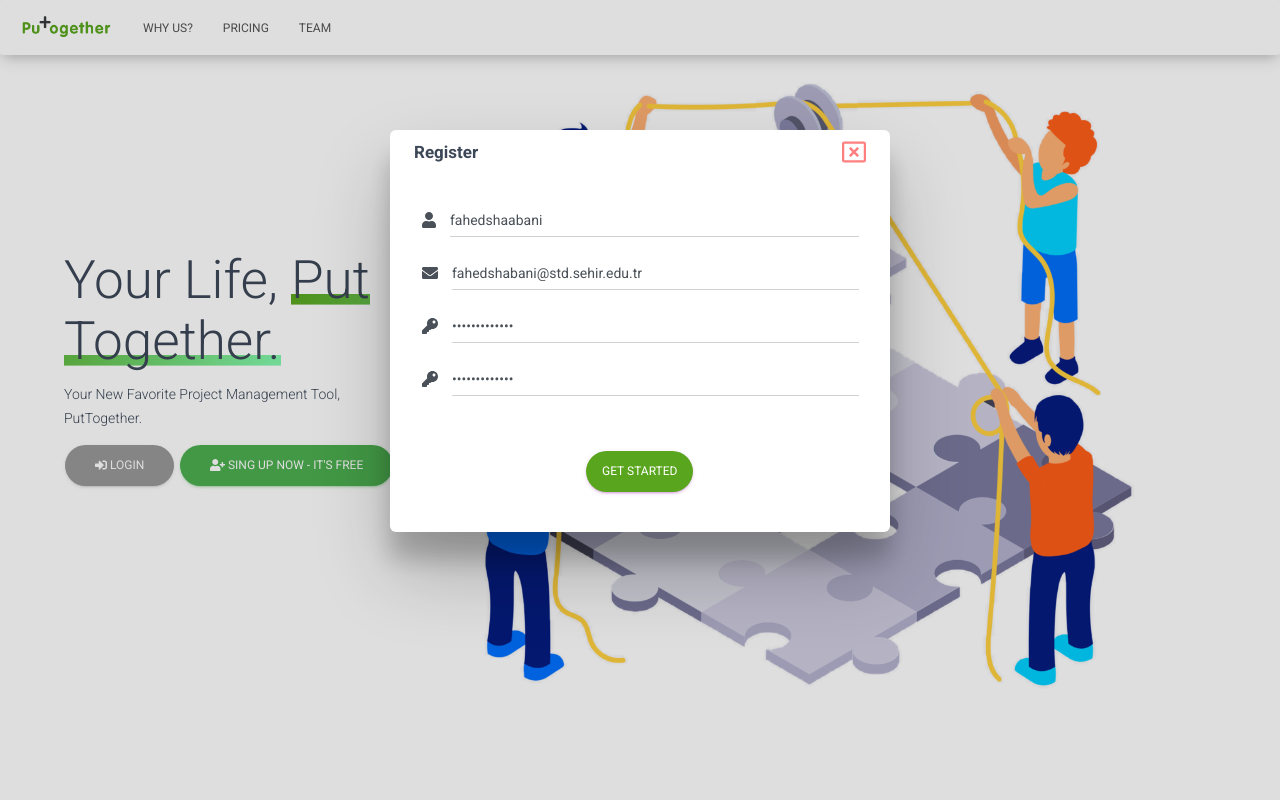
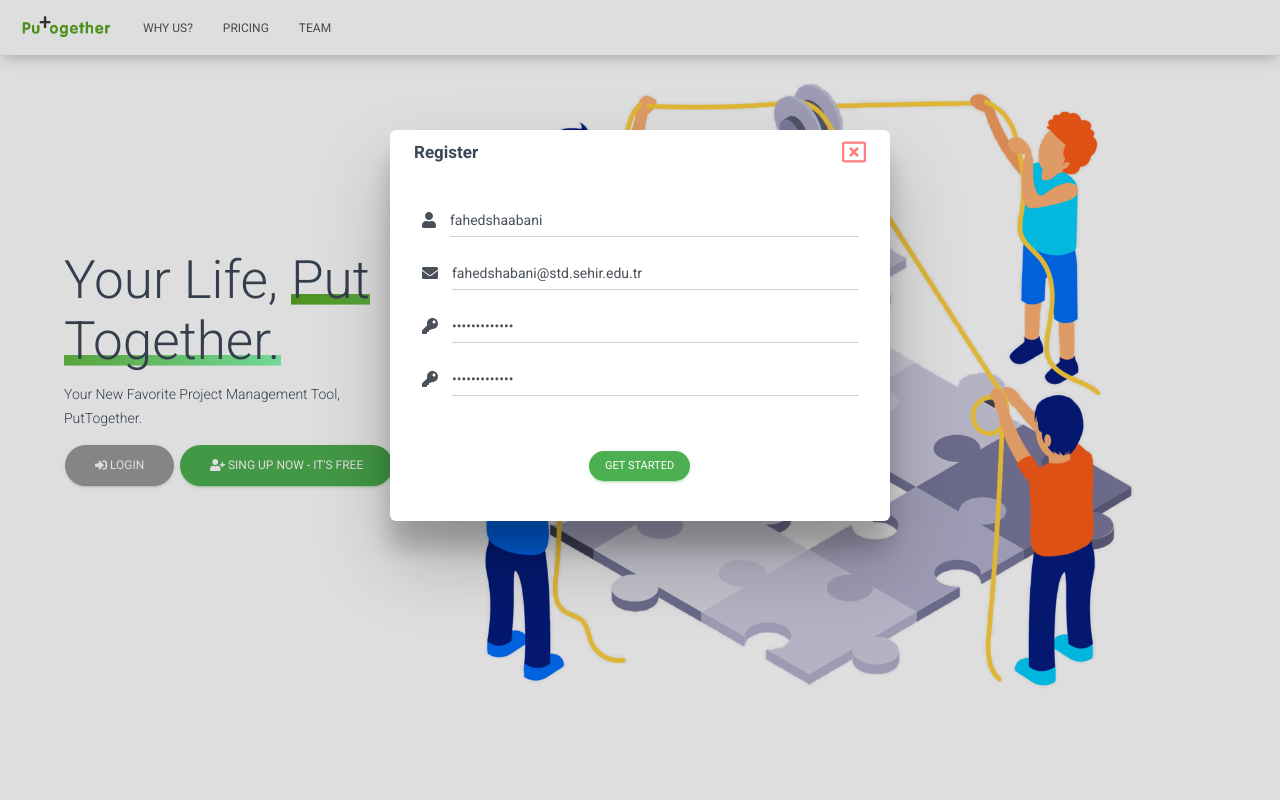
Before and after one commit to FahedSabellioglu/ZenVector, a Django app: page /PutTogether/ in a window 1280 px wide, after a click on "GET STARTED". Run offline with Django 3.2, Linux system fonts and the light colour scheme; data comes from the database, SQL or seed files in the repository; both versions use the stored data as it was after the commit; some libraries are stand-ins or nearby versions.

Commit message:
- FIXED CHANGING COLORS OF BUTTONS.

```diff
--- a/Django/ZenVector/static/Material-kit/css/custom.css
+++ b/Django/ZenVector/static/Material-kit/css/custom.css
@@ -49,7 +49,6 @@ div.borderYtoX a:after
   :hover {
     background-size: 100% 85%;
   }
-
 div.borderYtoX a:hover:before, div.borderYtoX a:hover:after
 {
     opacity: 1;
@@ -75,7 +74,6 @@ div.borderYtoX a:hover:before, div.borderYtoX a:hover:after
 
 .footer{
   background: white;
-  /* color: green; */
   height: 100px;
 }
 .pricing-2{
--- a/Django/ZenVector/templates/base.html
+++ b/Django/ZenVector/templates/base.html
@@ -12,6 +12,7 @@
 
     <script src="{% static 'Material-kit/js/core/jquery.min.js' %}"></script>
     <script src="{% static 'Material-kit/js/core/popper.min.js' %}"></script>
+
 {#  <script src="https://ajax.googleapis.com/ajax/libs/jquery/3.3.1/jquery.min.js"></script>#}
 {#  <script src="https://cdnjs.cloudflare.com/ajax/libs/popper.js/1.12.9/umd/popper.min.js"></script>#}
   <script src="https://use.fontawesome.com/releases/v5.0.8/js/all.js"></script>
--- a/Django/ZenVector/templates/index.html
+++ b/Django/ZenVector/templates/index.html
@@ -372,7 +372,7 @@
 
                       </div>
                       <div class="modal-footer justify-content-center">
-                        <button type="submit" onclick="Control()" class="btn btn-primary btn-round">Get Started</button>
+                        <button type="submit" onclick="Control()" class="btn btn-success btn-round btn-sm">Get Started</button>
                       </div>
                     </form>
                   </div>
@@ -426,12 +426,12 @@
                             </div>
                             <input type="password" required   id="password_login" value="fahedshaabani" placeholder="Password..." class="form-control pass" />
                           </div>
-                            <label class="label_control" id="password_error_login" style="display: none;">password longer than 8 characters</label>
+                            <label class="label_control" id="password_error_login" style="display: none;">Password longer than 8 characters</label>
                         </div>
 
                       </div>
                       <div class="modal-footer justify-content-center ">
-                        <button type="submit"  onclick="loginControl()" class="btn btn-primary btn-round">Login</button>
+                        <button type="submit"  onclick="loginControl()" class="btn btn-success btn-round btn-">Login</button>
 {#                       <button type="button"  onclick="ForgotPassModal()" class="btn">Forgot</button>#}
                       </div>
                         <div style="text-align: center">
@@ -623,7 +623,7 @@
 
                       </div>
                       <div class="modal-footer justify-content-center" style="padding: 7px">
-                        <button type="submit"  class="btn btn-primary btn-round">Upgrade</button>
+                        <button type="submit"  class="btn btn-success btn-round btn-sm">Upgrade</button>
                       </div>
                     </form>
                   </div>
```
Also changed, not shown: Django/db.sqlite3.
